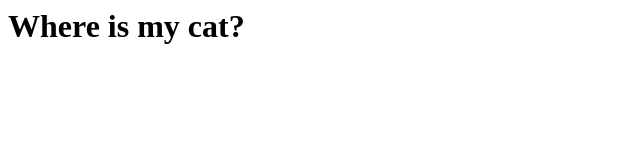
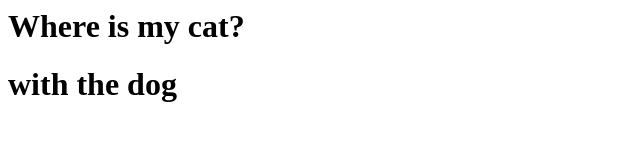
Before and after one commit to dwkr007/MY-WEBSITE, a plain HTML site: page index.html in a window 1280 px wide. Shown: the whole page, without its empty margins (0-640 px from the left). Drawn offline with Linux system fonts and the light colour scheme.

Commit message:
index.html

```diff
--- a/index.html
+++ b/index.html
@@ -1,6 +1,7 @@
 <html>
   <body>
     <h1>Where is my cat?</h1>
+    <h1>with the dog</h1>
 
 
   </body>
```
